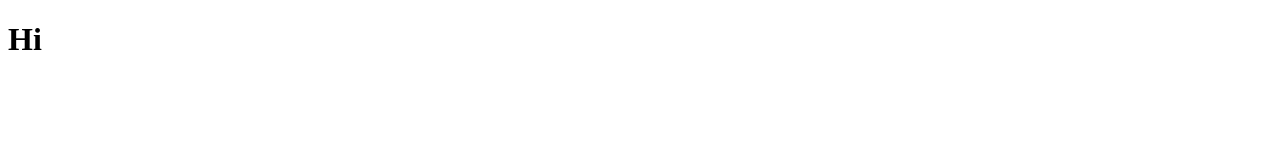
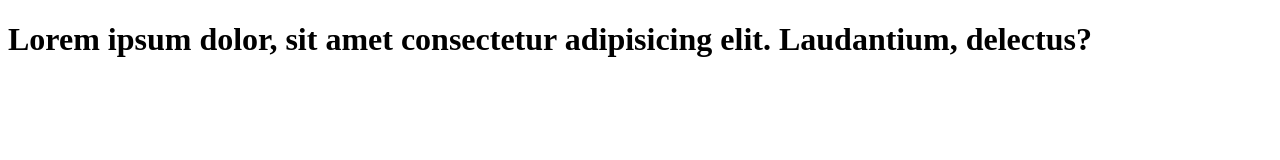
Before and after one commit to AntonyUser/Homework, a plain HTML site: page index.html in a window 1280 px wide. Drawn offline with Linux system fonts and the light colour scheme.

```diff
--- a/index.html
+++ b/index.html
@@ -6,7 +6,8 @@
     <meta name="viewport" content="width=, initial-scale=1.0">
     <title>Document</title>
 </head>
+<!---использовать слово lorem10 для отображения текста-"рыбы" -->
 <body>
-    <h1>Hi</h1>
+    <h1>Lorem ipsum dolor, sit amet consectetur adipisicing elit. Laudantium, delectus?</h1>
 </body>
 </html>
```
Also changed, not shown: Полезные ссылки.txt (added).
